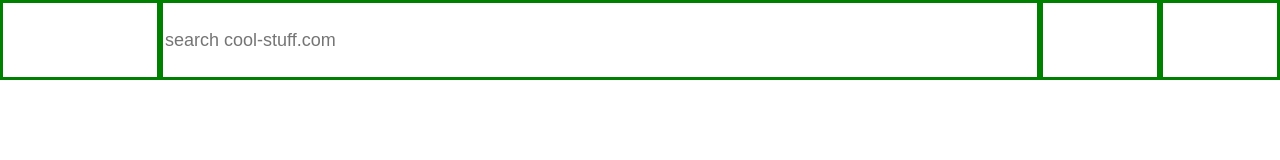
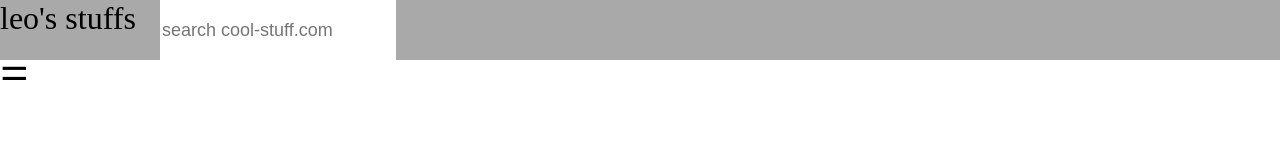
Before and after one commit to superlol44445/webshop, a plain HTML site: page index.html in a window 1280 px wide. Drawn offline with Linux system fonts and the light colour scheme.

Commit message:
more stuff

```diff
--- a/css/styles.css
+++ b/css/styles.css
@@ -1,22 +1,21 @@
-.topnavbar{
+.top-navbar{
     width: 100%;
     top: 0%;
     left:  0%;
-    height: 80px;
+    height: 60px;
     position: absolute;
     box-sizing: border-box;
     display: flex;
     flex-flow: row nowrap;
     justify-content: space-between;
+    background-color: darkgray;
 }
-.searchbox{
+.search-box{
     width: 100%;
     display: flex;
     justify-content: flex-start;
 }
 div{
-    border: solid;
-    border-color: green;
     box-sizing: border-box;
     width: 20%;
 }
@@ -27,3 +26,10 @@ div{
     margin: 0;
 
 }
+.side-menu-button{
+    position: absolute;
+    box-sizing: border-box;
+}
+#side-menu-toggle{
+    display: none;
+}
--- a/index.html
+++ b/index.html
@@ -7,11 +7,19 @@
     <link rel="stylesheet" href="css/styles.css">
 </head>
 <body>
-    <div class="topnavbar" style="border: none;">
-        <div class="borderstuff" style="min-width: 160px; max-width: 160px;">
+    <div style="top: 50px;left: 0%; position: absolute;">
+        <input type="checkbox" id="side-menu-toggle">
+        <label for="side-menu-toggle" style="font-size:xx-large;">&#9776;</label>
+    </div>
 
+
+    <div class="top-navbar" style="border: none;">
+        <div style="min-width: 160px; max-width: 160px;">
+           <p style="font-size: xx-large;display: inline;">leo's stuffs</p>
         </div>
-        <div class="searchbox" >
+
+
+        <div class="search-box" >
             <script>
 
             </script>
@@ -23,6 +31,7 @@
         <div style="min-width: 120px; max-width: 120px;">
 
         </div>
+
         <div style="min-width: 120px; max-width: 120px;">
 
         </div>
```
Also changed, not shown: ProductPage.html (added), icons/menu-icon.svg (added), icons/search-icon.svg (added).
